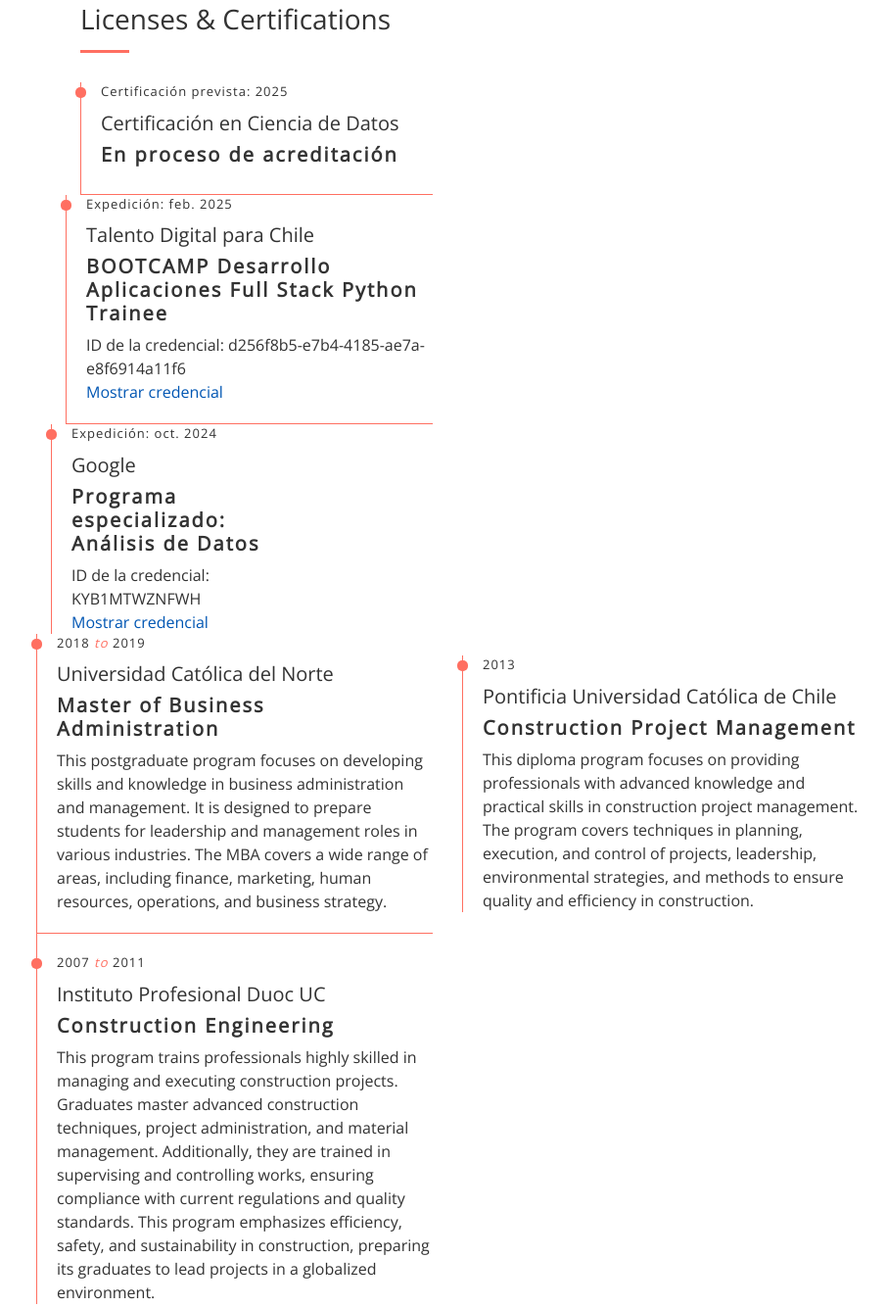
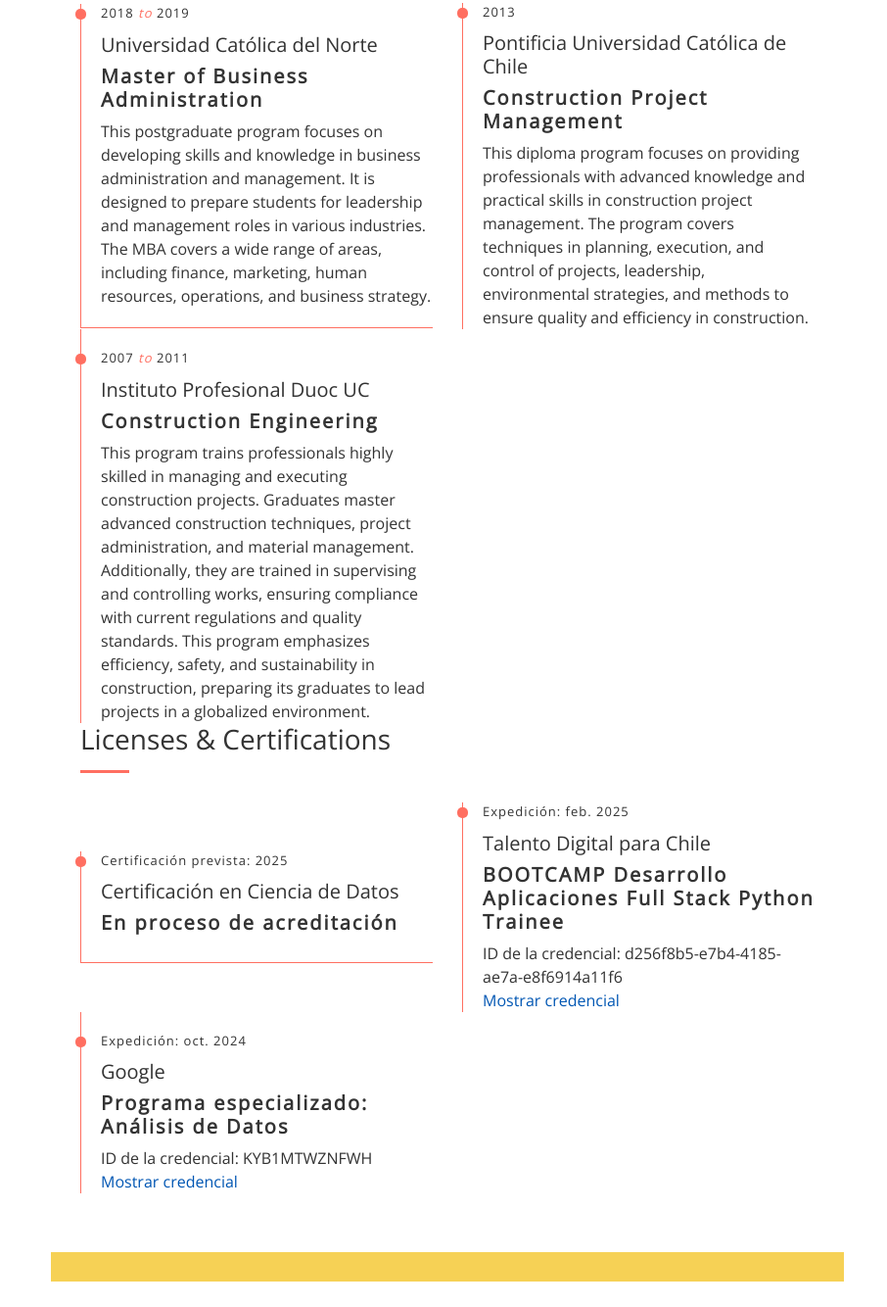
Before and after one commit to vanemn/assenavdigital, a plain HTML site: page index.html in a window 1280 px wide. Shown: the part 1294-2628 px from the top of the page at 98% size, without its empty margins (348-1254 px from the left). Drawn offline with nearby package versions, Linux system fonts and the light colour scheme.

Commit message:
Update index.html

```diff
--- a/index.html
+++ b/index.html
@@ -117,62 +117,12 @@
                     </div>
                 </div>
                 <!-- About End -->
-
-                <!-- Education Start -->
 <!-- Education Start -->
 <div class="education" id="education">
     <div class="content-inner">
         <div class="content-header">
             <h2>Education</h2>
         </div>
-                        <!-- Certifications Start -->
-<div class="content-header">
-    <h3>Licenses & Certifications</h3>
-</div>
-<div class="row align-items-center">
-        <!-- Certificación futura -->
-    <div class="col-md-6">
-        <div class="edu-col">
-            <span>Certificación prevista: 2025</span>
-            <h5 class="edu-institution">Certificación en Ciencia de Datos</h5>
-            <h3>En proceso de acreditación</h3>
-            <p>
-             </p>
-        </div>
-    </div>
-    <div class="row align-items-center">
-    <!-- Talento Digital para Chile -->
-    <div class="col-md-6">
-        <div class="edu-col">
-            <span>Expedición: feb. 2025</span>
-            <h5 class="edu-institution">
-                Talento Digital para Chile
-            </h5>
-            <h3>BOOTCAMP Desarrollo Aplicaciones Full Stack Python Trainee</h3>
-            <p>
-                ID de la credencial: d256f8b5-e7b4-4185-ae7a-e8f6914a11f6<br>
-                <a href="https://www.acreditta.com/credential/d256f8b5-e7b4-4185-ae7a-e8f6914a11f6?utm_source=copy&resource_type=badge&resource=d256f8b5-e7b4-4185-ae7a-e8f6914a11f6" target="_blank">Mostrar credencial</a>
-            </p>
-        </div>
-    </div>
-<div class="row align-items-center">
-    <!-- Google Data Analytics -->
-    <div class="col-md-6">
-        <div class="edu-col">
-            <span>Expedición: oct. 2024</span>
-            <h5 class="edu-institution">
-                Google
-            </h5>
-            <h3>Programa especializado: Análisis de Datos</h3>
-            <p>
-                ID de la credencial: KYB1MTWZNFWH<br>
-                <a href="https://www.coursera.org/account/accomplishments/specialization/KYB1MTWZNFWH" target="_blank">Mostrar credencial</a>
-            </p>
-        </div>
-    </div>
-</div>
-<!-- Certifications End -->
-<div class="row align-items-center">
         <div class="row align-items-center">
             <!-- Universidad Católica del Norte -->
             <div class="col-md-6">
@@ -202,9 +152,51 @@
                 </div>
             </div>
         </div>
+
+        <!-- Certifications Start -->
+        <div class="content-header">
+            <h3>Licenses & Certifications</h3>
+        </div>
+        <div class="row align-items-center">
+            <!-- Certificación futura -->
+            <div class="col-md-6">
+                <div class="edu-col">
+                    <span>Certificación prevista: 2025</span>
+                    <h5 class="edu-institution">Certificación en Ciencia de Datos</h5>
+                    <h3>En proceso de acreditación</h3>
+                    <p></p>
+                </div>
+            </div>
+            <!-- Talento Digital para Chile -->
+            <div class="col-md-6">
+                <div class="edu-col">
+                    <span>Expedición: feb. 2025</span>
+                    <h5 class="edu-institution">Talento Digital para Chile</h5>
+                    <h3>BOOTCAMP Desarrollo Aplicaciones Full Stack Python Trainee</h3>
+                    <p>
+                        ID de la credencial: d256f8b5-e7b4-4185-ae7a-e8f6914a11f6<br>
+                        <a href="https://www.acreditta.com/credential/d256f8b5-e7b4-4185-ae7a-e8f6914a11f6?utm_source=copy&resource_type=badge&resource=d256f8b5-e7b4-4185-ae7a-e8f6914a11f6" target="_blank">Mostrar credencial</a>
+                    </p>
+                </div>
+            </div>
+            <!-- Google Data Analytics -->
+            <div class="col-md-6">
+                <div class="edu-col">
+                    <span>Expedición: oct. 2024</span>
+                    <h5 class="edu-institution">Google</h5>
+                    <h3>Programa especializado: Análisis de Datos</h3>
+                    <p>
+                        ID de la credencial: KYB1MTWZNFWH<br>
+                        <a href="https://www.coursera.org/account/accomplishments/specialization/KYB1MTWZNFWH" target="_blank">Mostrar credencial</a>
+                    </p>
+                </div>
+            </div>
+        </div>
+        <!-- Certifications End -->
     </div>
 </div>
 <!-- Education End -->
+
 
 
                 <!-- Experience Start -->
```
Lines whose indentation alone changed are shown as unchanged.
